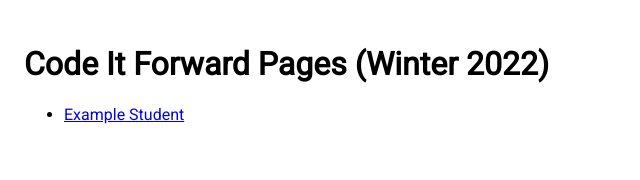
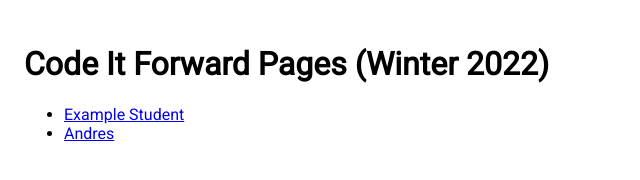
Before and after one commit to jackmccain/Code-It-Forward, a plain HTML site: page index.html in a window 1280 px wide. Shown: the full height of the page, 0-640 px from the left. Drawn offline with Linux system fonts and the light colour scheme.

Commit message:
add andres

```diff
--- a/index.html
+++ b/index.html
@@ -9,6 +9,7 @@
     <h1>Code It Forward Pages (Winter 2022)</h1>
     <ul>
       <li><a href="./template.html">Example Student</a></li>
+      <li><a href="./andres.html">Andres</a></li>
     </ul>
     <script></script>
   </body>
```
